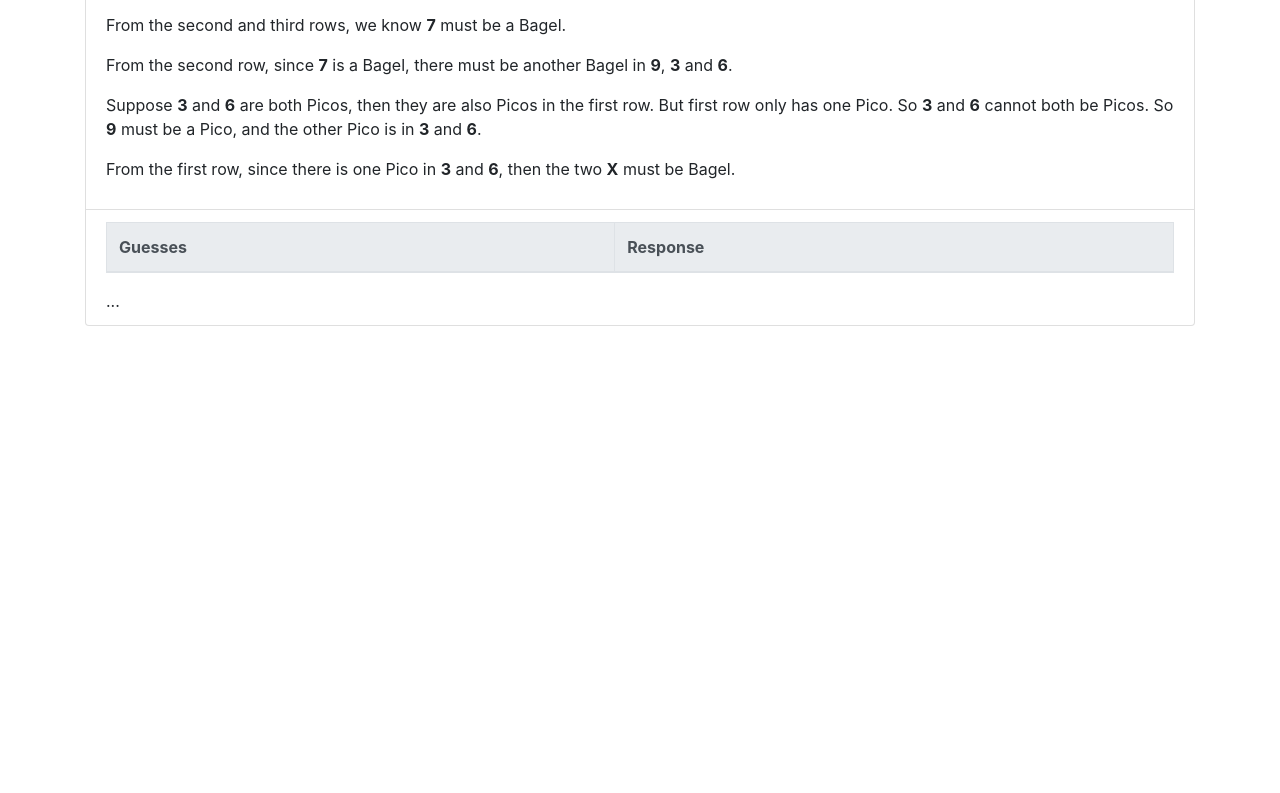
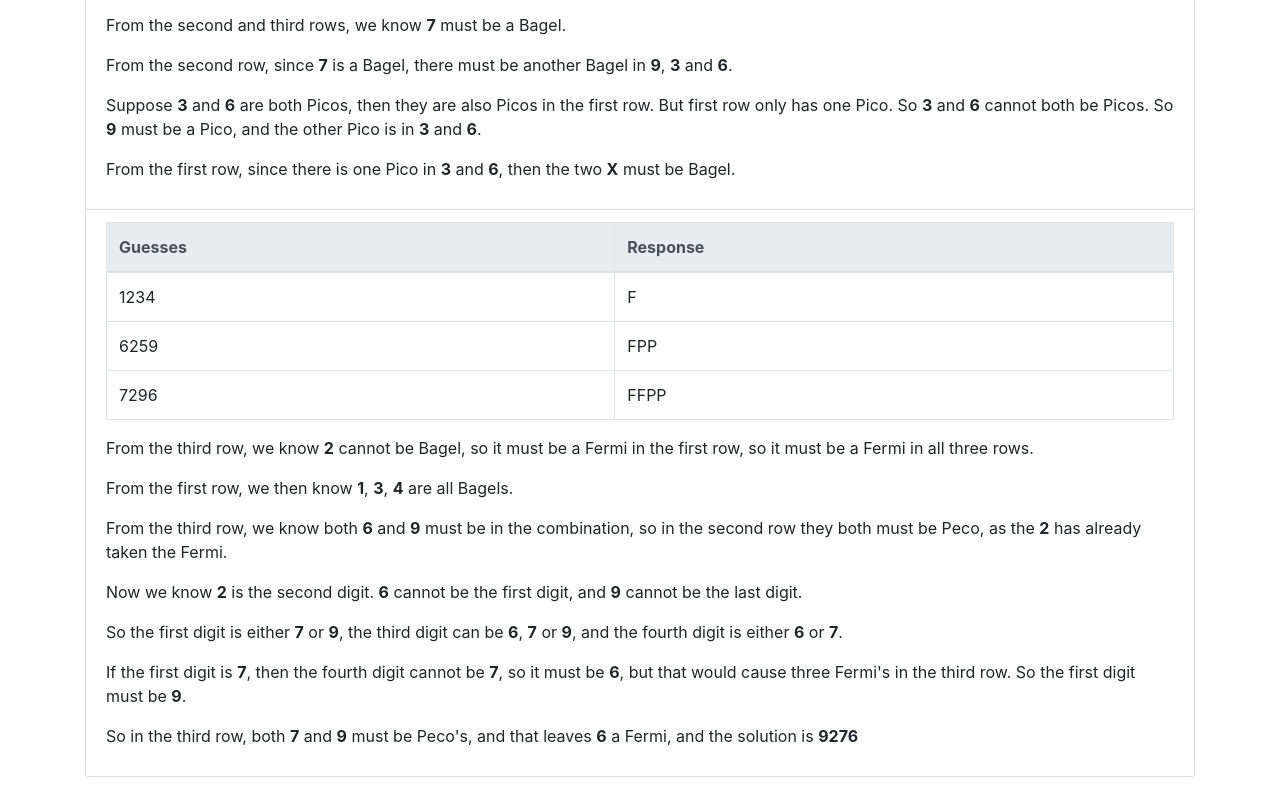
Before and after one commit to memoryz/fpbsolver, a website: page solve.html in a window 1280 px wide. Shown: the part 770-1563 px from the top of the page. Before the commit the page ends 1112 px from the top, so only its background shows below. Drawn offline with nearby package versions, Linux system fonts and the light colour scheme.

Commit message:
update web page

```diff
--- a/solve.html
+++ b/solve.html
@@ -45,6 +45,9 @@
                 <li class="nav-item active">
                     <a class="nav-link" href="solve.html">Solve by Hand <span class="sr-only">(current)</span></a>
                 </li>
+                <li class="nav-item">
+                    <a class="nav-link" href="https://github.com/memoryz/fpbsolver" target="_blank">Source Code</a>
+                </li>
             </ul>
         </div>
     </nav>
@@ -53,7 +56,7 @@
         <p class="lead">
             Solving FPB puzzle by hand is super fun!
         </p>
-        <p>Here are some common patterns and tips:</p>
+        <p>Here are some examples:</p>
         <ul class="list-group">
             <li class="list-group-item">
                 <table class="table table-bordered">
@@ -165,10 +168,53 @@
                         </tr>
                     </thead>
                     <tbody>
-
+                        <tr>
+                            <td>
+                                1234
+                            </td>
+                            <td>
+                                F
+                            </td>
+                        </tr>
+                        <tr>
+                            <td>
+                                6259
+                            </td>
+                            <td>
+                                FPP
+                            </td>
+                        </tr>
+                        <tr>
+                            <td>
+                                7296
+                            </td>
+                            <td>
+                                FFPP
+                            </td>
+                        </tr>
                     </tbody>
                 </table>
-                ...
+                <p>
+                    From the third row, we know <b>2</b> cannot be Bagel, so it must be a Fermi in the first row, so it must be a Fermi in all three rows.
+                </p>
+                <p>
+                    From the first row, we then know <b>1</b>, <b>3</b>, <b>4</b> are all Bagels.
+                </p>
+                <p>
+                    From the third row, we know both <b>6</b> and <b>9</b> must be in the combination, so in the second row they both must be Peco, as the <b>2</b> has already taken the Fermi.
+                </p>
+                <p>
+                    Now we know <b>2</b> is the second digit. <b>6</b> cannot be the first digit, and <b>9</b> cannot be the last digit.
+                </p>
+                <p>
+                    So the first digit is either <b>7</b> or <b>9</b>, the third digit can be <b>6</b>, <b>7</b> or <b>9</b>, and the fourth digit is either <b>6</b> or <b>7</b>.
+                </p>
+                <p>
+                    If the first digit is <b>7</b>, then the fourth digit cannot be <b>7</b>, so it must be <b>6</b>, but that would cause three Fermi's in the third row. So the first digit must be <b>9</b>.
+                </p>
+                <p>
+                    So in the third row, both <b>7</b> and <b>9</b> must be Peco's, and that leaves <b>6</b> a Fermi, and the solution is <b>9276</b>
+                </p>
             </li>
         </ul>
     </div>
```
Also changed, not shown: index.html (+3 -0 lines), info.html (+3 -0 lines).
